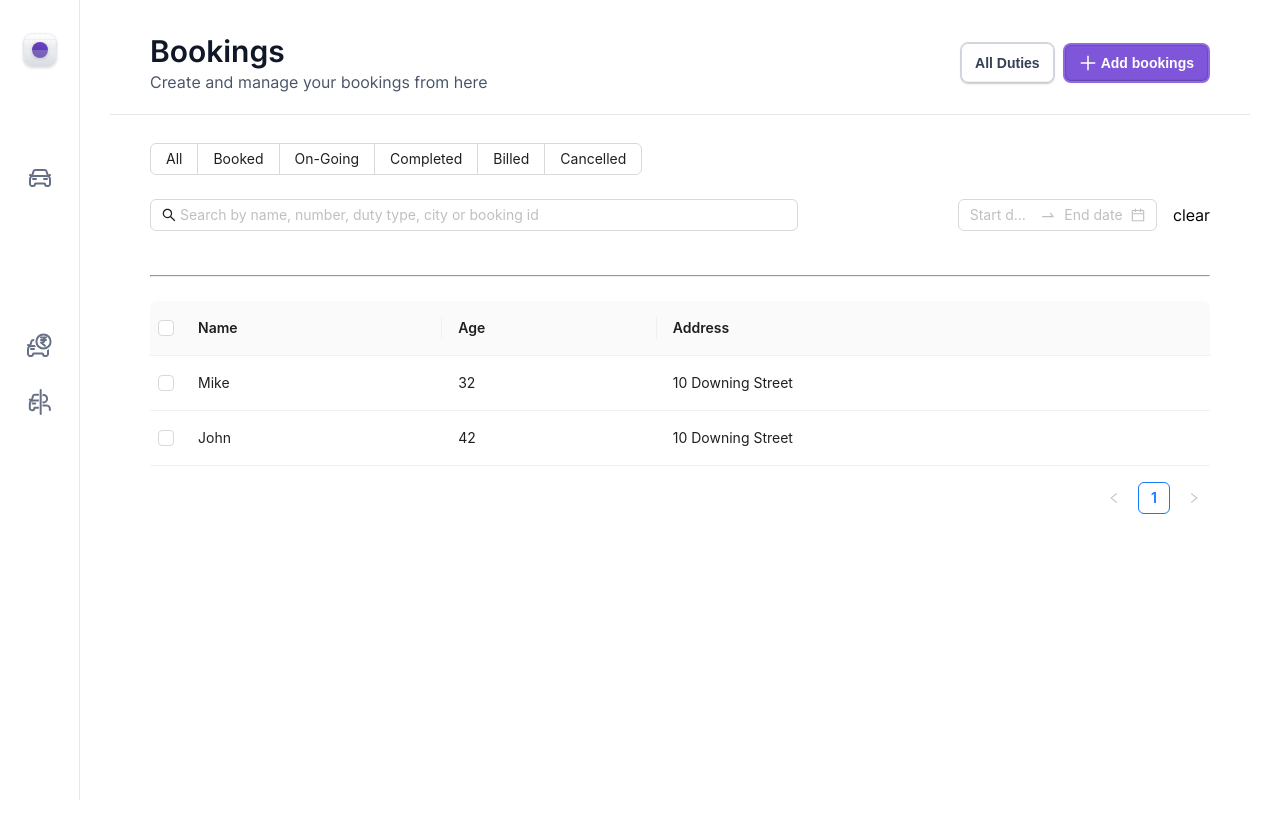
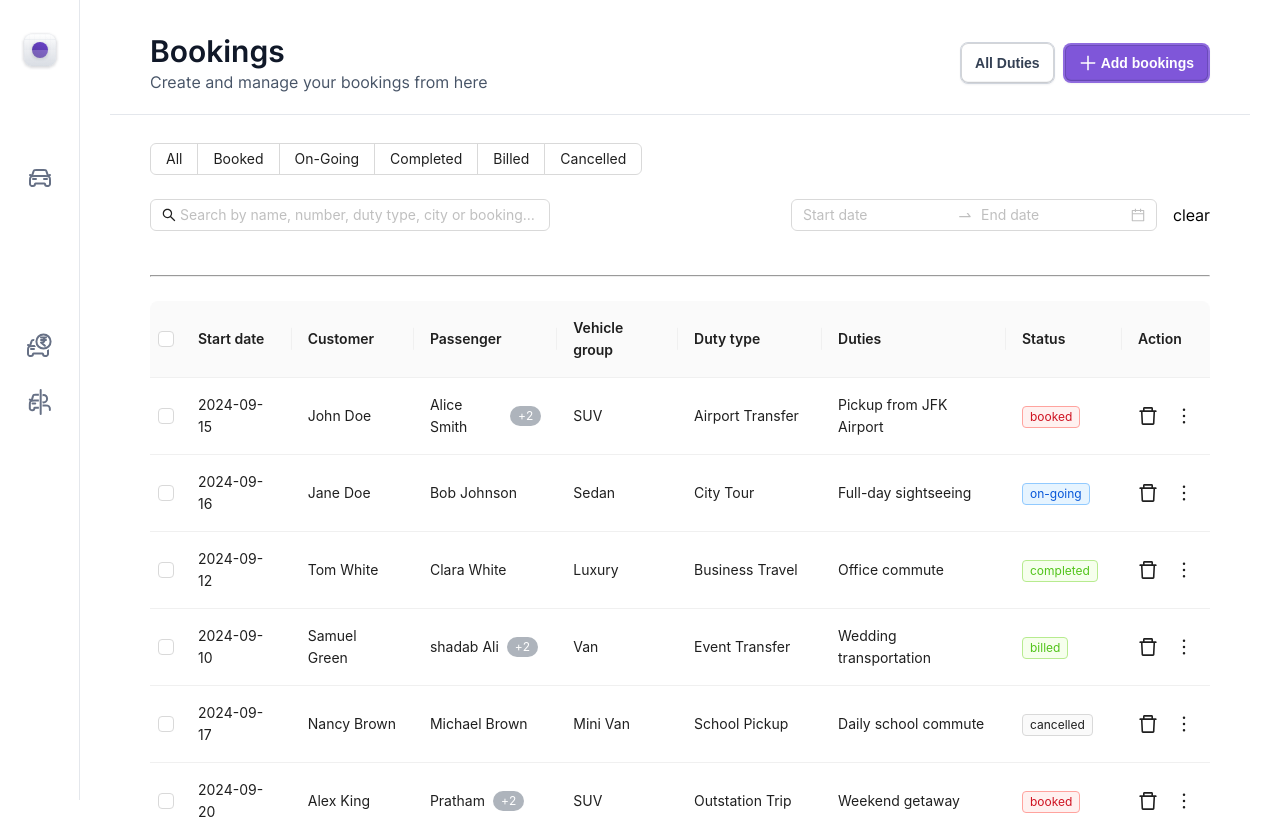
Before and after one commit to Timbr-Tech/bluestar-admin-panel, a React (Create React App) app: page /bookings in a window 1280 px wide. Shown: the top 819 px of the page. Built offline with nearby package versions, Linux system fonts and the light colour scheme; some icons are missing.

Commit message:
ADD: booking dropdown, add passenger, refactor filter

```diff
--- a/src/components/BookingsTable/index.module.scss
+++ b/src/components/BookingsTable/index.module.scss
@@ -0,0 +1,6 @@
+.columnsAction {
+  display: flex;
+  gap: 1rem;
+  font-size: 1.25rem;
+  cursor: pointer;
+}
--- a/src/components/BookingsTable/index.tsx
+++ b/src/components/BookingsTable/index.tsx
@@ -1,8 +1,17 @@
 /* eslint-disable */
 
-import { Table } from "antd";
+import { Badge, Dropdown, MenuProps, Space, Table, Tag } from "antd";
 
 import styles from "./index.module.scss";
+import { BOOKINGS_STATUS } from "../../constants/bookings";
+import {
+  CheckCircleTwoTone,
+  DeleteOutlined,
+  EditOutlined,
+  EyeOutlined,
+  FilePdfOutlined,
+  MoreOutlined,
+} from "@ant-design/icons";
 
 interface IBookingsTableData {
   key: React.Key;
@@ -14,60 +23,286 @@
   duties: string;
   status: string;
 }
-interface DataType {
-  key: React.Key;
-  name: string;
-  age: number;
-  address: string;
-}
 
 const BookingsTable = () => {
   const dataSource = [
     {
+      startDate: "2024-09-15",
+      customer: "John Doe",
+      passenger: ["Alice Smith", "shadab Ali", "Pratham"],
+      vehicleGroup: "SUV",
+      dutyType: "Airport Transfer",
+      duties: "Pickup from JFK Airport",
+      status: "booked",
+    },
+    {
+      startDate: "2024-09-16",
+      customer: "Jane Doe",
+      passenger: "Bob Johnson",
+      vehicleGroup: "Sedan",
+      dutyType: "City Tour",
+      duties: "Full-day sightseeing",
+      status: "on-going",
+    },
+    {
+      startDate: "2024-09-12",
+      customer: "Tom White",
+      passenger: "Clara White",
+      vehicleGroup: "Luxury",
+      dutyType: "Business Travel",
+      duties: "Office commute",
+      status: "completed",
+    },
+    {
+      startDate: "2024-09-10",
+      customer: "Samuel Green",
+      passenger: ["shadab Ali", "Pratham", "Rachel Green"],
+      vehicleGroup: "Van",
+      dutyType: "Event Transfer",
+      duties: "Wedding transportation",
+      status: "billed",
+    },
+    {
+      startDate: "2024-09-17",
+      customer: "Nancy Brown",
+      passenger: "Michael Brown",
+      vehicleGroup: "Mini Van",
+      dutyType: "School Pickup",
+      duties: "Daily school commute",
+      status: "cancelled",
+    },
+    {
+      startDate: "2024-09-20",
+      customer: "Alex King",
+      passenger: ["Pratham", "shadab Ali", "Emily King"],
+      vehicleGroup: "SUV",
+      dutyType: "Outstation Trip",
+      duties: "Weekend getaway",
+      status: "booked",
+    },
+    {
+      startDate: "2024-09-18",
+      customer: "Oscar Black",
+      passenger: "Sophia Black",
+      vehicleGroup: "Sedan",
+      dutyType: "City Commute",
+      duties: "Office pickup",
+      status: "on-going",
+    },
+    {
+      startDate: "2024-09-11",
+      customer: "Harry Lewis",
+      passenger: "Noah Lewis",
+      vehicleGroup: "SUV",
+      dutyType: "Family Trip",
+      duties: "Airport transfer",
+      status: "completed",
+    },
+    {
+      startDate: "2024-09-14",
+      customer: "Grace Lee",
+      passenger: "Liam Lee",
+      vehicleGroup: "Luxury",
+      dutyType: "Business Meeting",
+      duties: "City transfer",
+      status: "billed",
+    },
+    {
+      startDate: "2024-09-19",
+      customer: "Ethan Walker",
+      passenger: "Lucas Walker",
+      vehicleGroup: "Van",
+      dutyType: "Event Transfer",
+      duties: "Concert transportation",
+      status: "cancelled",
+    },
+  ];
+  const items: MenuProps["items"] = [
+    {
       key: "1",
-      name: "Mike",
-      age: 32,
-      address: "10 Downing Street",
+      label: (
+        <div>
+          <Space>
+            <CheckCircleTwoTone twoToneColor="#52c41a" />
+            Confirm booking
+          </Space>
+        </div>
+      ),
+    },
+    {
+      type: "divider",
     },
     {
       key: "2",
-      name: "John",
-      age: 42,
-      address: "10 Downing Street",
+      label: (
+        <div>
+          <Space>
+            <EyeOutlined twoToneColor="#52c41a" />
+            View booking
+          </Space>
+        </div>
+      ),
+    },
+    {
+      type: "divider",
+    },
+    {
+      key: "3",
+      label: (
+        <div>
+          <Space>
+            <EditOutlined twoToneColor="#52c41a" />
+            View booking
+          </Space>
+        </div>
+      ),
+    },
+    {
+      type: "divider",
+    },
+    {
+      key: "4",
+      label: (
+        <div>
+          <Space>
+            <FilePdfOutlined twoToneColor="#52c41a" />
+            Generate invoice
+          </Space>
+        </div>
+      ),
+    },
+    {
+      type: "divider",
+    },
+    {
+      key: "5",
+      label: (
+        <div
+          style={{
+            color: "#F04438",
+          }}
+        >
+          <Space>
+            <DeleteOutlined />
+            Delete Booking
+          </Space>
+        </div>
+      ),
+    },
+  ];
+  const columns = [
+    {
+      title: "Start date",
+      dataIndex: "startDate",
+      key: "startDate",
+    },
+    {
+      title: "Customer",
+      dataIndex: "customer",
+      key: "customer",
+    },
+    {
+      title: "Passenger",
+      dataIndex: "passenger",
+      key: "passenger",
+      render: (data: any) => {
+        if (Array.isArray(data)) {
+          return (
+            <Space>
+              {data[0]}
+              <Badge
+                className="site-badge-count-109"
+                count={`+${data.length - 1}`}
+                color="#47546770"
+              />
+            </Space>
+          );
+        } else {
+          {
+            return data;
+          }
+        }
+      },
+    },
+    {
+      title: "Vehicle group",
+      dataIndex: "vehicleGroup",
+      key: "vehicleGroup",
+    },
+    {
+      title: "Duty type",
+      dataIndex: "dutyType",
+      key: "dutyType",
+    },
+    {
+      title: "Duties",
+      dataIndex: "duties",
+      key: "duties",
+    },
+    {
+      title: "Status",
+      dataIndex: "status",
+      key: "status",
+      render: (data: any) => {
+        if (data === BOOKINGS_STATUS.booked) {
+          return <Tag color="red">{data}</Tag>;
+        }
+        if (data === BOOKINGS_STATUS.billed) {
+          return <Tag color="success">{data}</Tag>;
+        }
+        if (data === BOOKINGS_STATUS.cancelled) {
+          return <Tag color="">{data}</Tag>;
+        }
+        if (data === BOOKINGS_STATUS.completed) {
+          return <Tag color="success">{data}</Tag>;
+        }
+        if (data === BOOKINGS_STATUS["on-going"]) {
+          return <Tag color="blue">{data}</Tag>;
+        }
+      },
+    },
+    {
+      title: "Action",
+      dataIndex: "action",
+
+      key: "action",
+      render: () => {
+        return (
+          <div className={styles.columnsAction}>
+            <DeleteOutlined />
+            <Dropdown menu={{ items }}>
+              <MoreOutlined />
+            </Dropdown>
+          </div>
+        );
+      },
     },
   ];
 
-  const columns = [
-    {
-      title: "Name",
-      dataIndex: "name",
-      key: "name",
-    },
-    {
-      title: "Age",
-      dataIndex: "age",
-      key: "age",
-    },
-    {
-      title: "Address",
-      dataIndex: "address",
-      key: "address",
-    },
-  ];
+  function formateData() {
+    return dataSource.map((each) => {
+      return {
+        ...each,
+        action: "",
+      };
+    });
+  }
+
   // rowSelection object indicates the need for row selection
   const rowSelection = {
-    onChange: (selectedRowKeys: React.Key[], selectedRows: DataType[]) => {
+    onChange: (selectedRowKeys: React.Key[], selectedRows: any[]) => {
       console.log(
         `selectedRowKeys: ${selectedRowKeys}`,
         "selectedRows: ",
         selectedRows
       );
     },
-    getCheckboxProps: (record: DataType) => ({
-      disabled: record.name === "Disabled User", // Column configuration not to be checked
-      name: record.name,
+    getCheckboxProps: (record: any) => ({
+      // disabled: record.name === "Disabled User", // Column configuration not to be checked
+      // name: record.name,
     }),
   };
+
   return (
     <div className={styles.container}>
       <Table
--- a/src/constants/bookings.ts
+++ b/src/constants/bookings.ts
@@ -11,6 +11,14 @@
   { id: 6, name: "Cancelled", type: "cancelled" },
 ];
 
+export const BOOKINGS_STATUS = {
+  booked: "booked",
+  "on-going": "on-going",
+  completed: "completed",
+  billed: "billed",
+  cancelled: "cancelled",
+};
+
 export const BOOKINGS_TABLE = [
   { title: "Start date", dataIndex: "start_date" },
   { title: "Customer", dataIndex: "customer" },
--- a/src/pages/Bookings/index.module.scss
+++ b/src/pages/Bookings/index.module.scss
@@ -80,7 +80,9 @@
       flex-direction: row;
       justify-content: space-between;
       margin-bottom: 20px;
-      gap: 10rem;
+      .inputContainer {
+        max-width: 25rem;
+      }
     }
   }
 }
```
